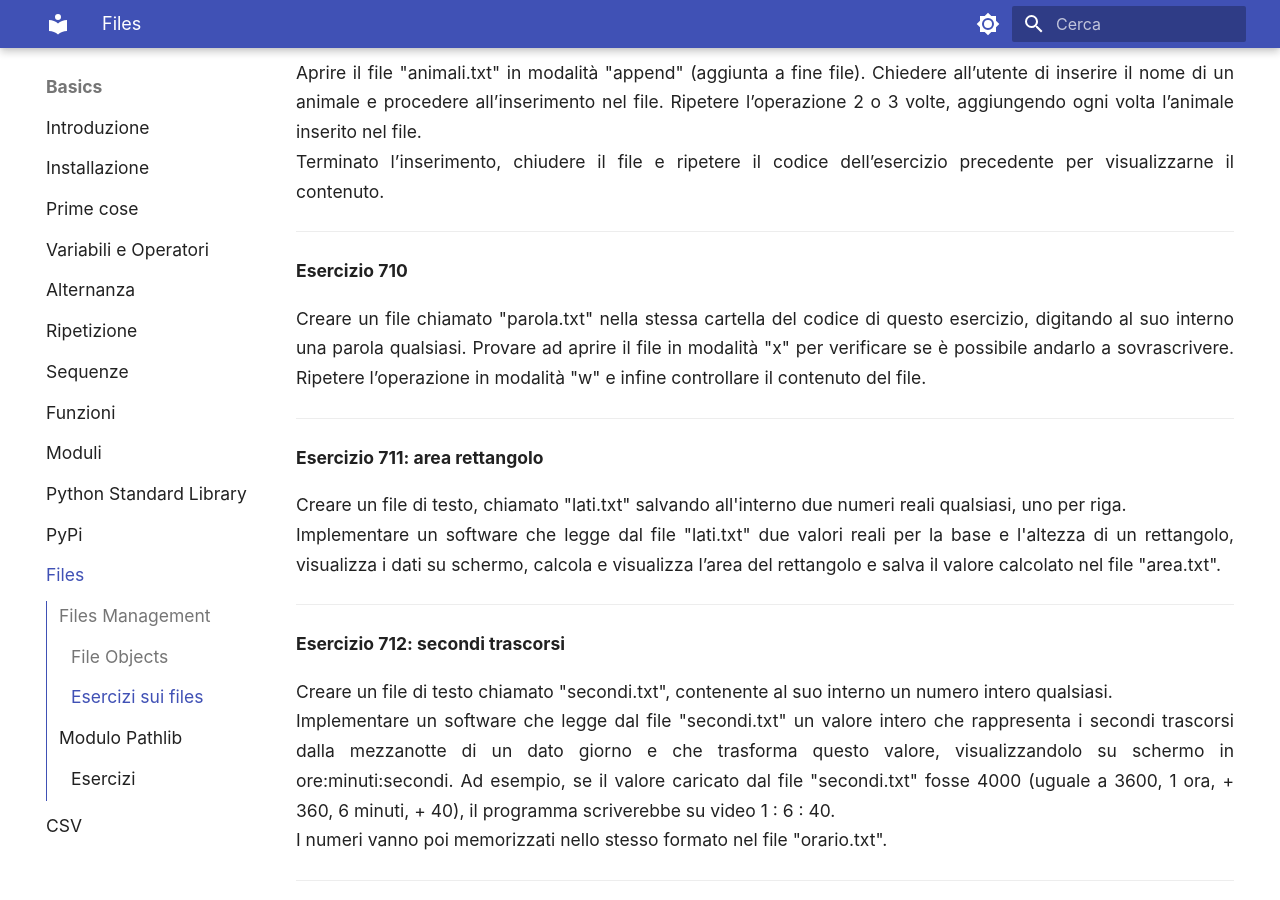
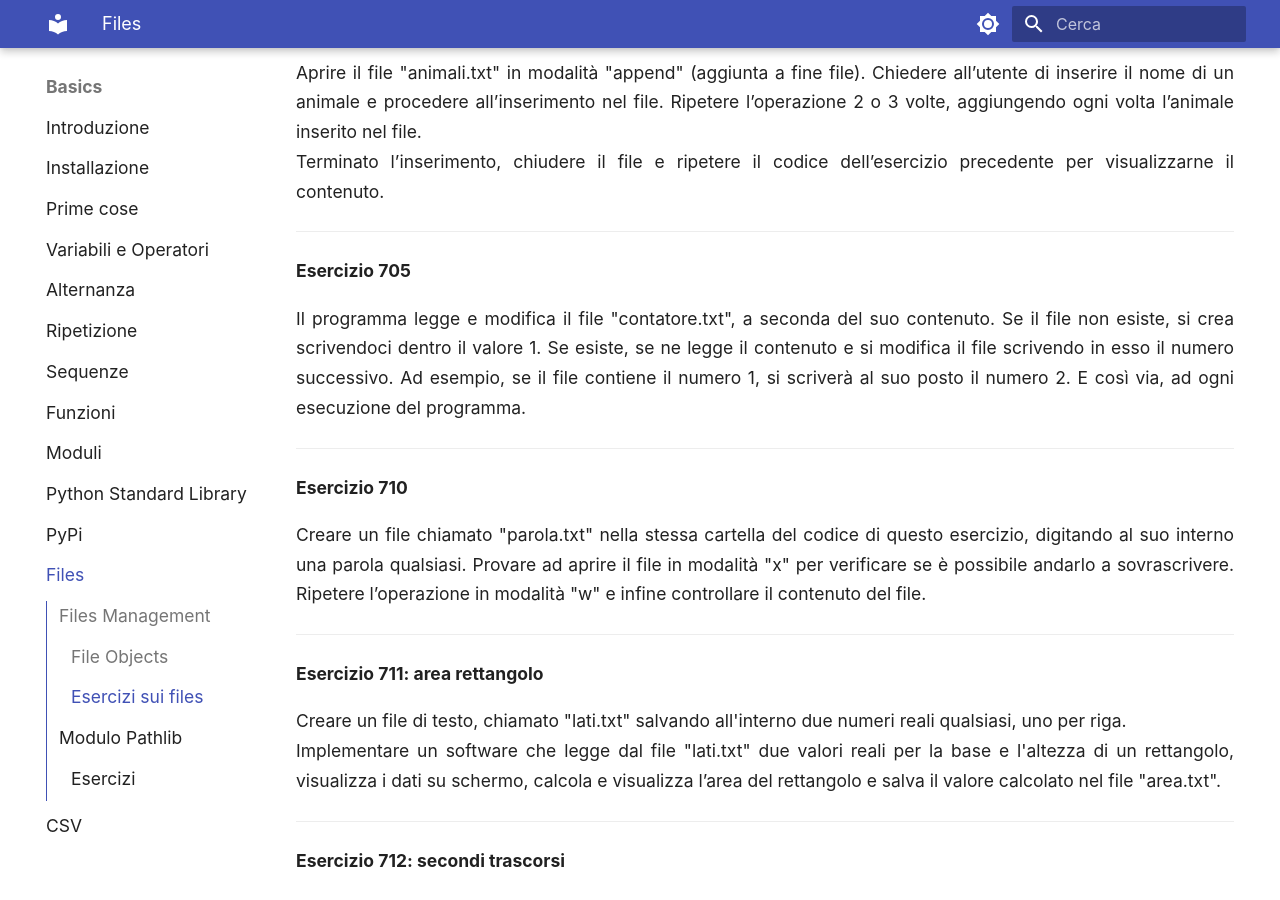
Before and after one commit to adjamhub/pyhandouts, an MkDocs documentation site: the page built from docs/basics/107_files.md, in a window 1280 px wide and 900 px high, scrolled down 7682 px. Built offline with MkDocs 1.6.1 and Material for MkDocs 9.7.7, drawn with Linux system fonts in a browser that asks for light colours; emoji names are drawn with the system emoji font.

Commit message:
esercizio 705: contatore!!!

```diff
--- a/docs/basics/107_files.md
+++ b/docs/basics/107_files.md
@@ -257,6 +257,13 @@ Aprire in lettura il file "animali.txt" creato nell’esercizio precedente e leg
 Aprire il file "animali.txt" in modalità "append" (aggiunta a fine file). Chiedere all’utente di inserire il nome di un animale e procedere all’inserimento nel file.
 Ripetere l’operazione 2 o 3 volte, aggiungendo ogni volta l’animale inserito nel file.<br>
 Terminato l’inserimento, chiudere il file e ripetere il codice dell’esercizio precedente per visualizzarne il contenuto.
+
+------------------------------------------------------------
+
+**Esercizio 705**
+
+Il programma legge e modifica il file "contatore.txt", a seconda del suo contenuto. Se il file non esiste, si crea scrivendoci dentro il valore 1. Se esiste, se ne legge il contenuto
+e si modifica il file scrivendo in esso il numero successivo. Ad esempio, se il file contiene il numero 1, si scriverà al suo posto il numero 2. E così via, ad ogni esecuzione del programma.
 
 ------------------------------------------------------------
 
```
